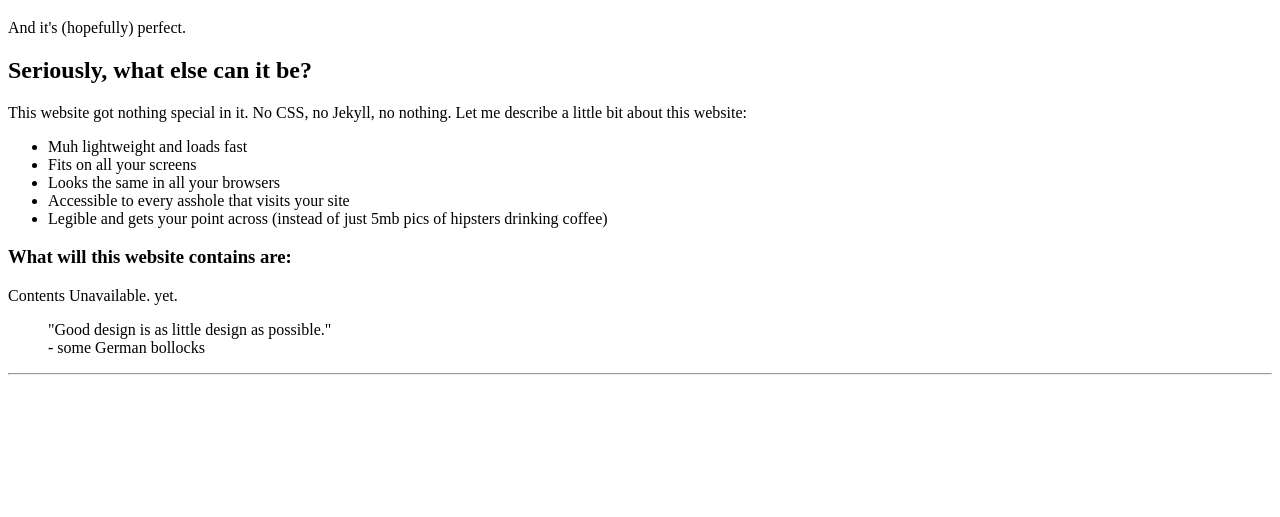
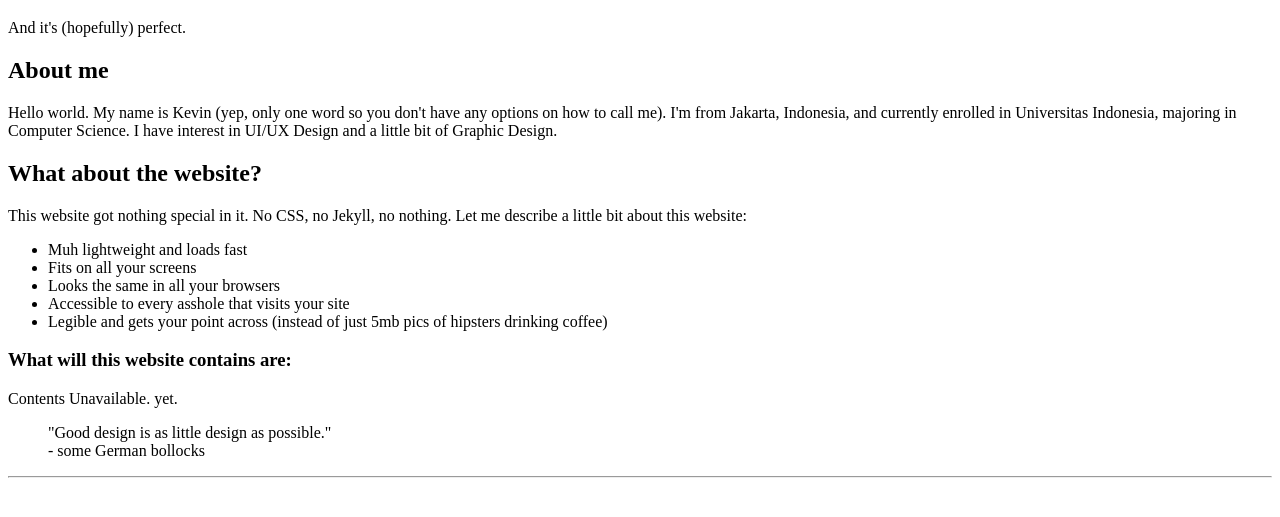
Before and after one commit to vnctkevin/os212, a plain HTML site: page index.html in a window 1280 px wide. Shown: the part 61-578 px from the top of the page. Drawn offline with Linux system fonts and the light colour scheme.

Commit message:
Update on index.html

```diff
--- a/index.html
+++ b/index.html
@@ -16,7 +16,11 @@
         <aside>And it's (hopefully) perfect.</aside>
     </header>
 
-        <h2>Seriously, what else can it be?</h2>
+        <h2>About me</h2>
+
+        <p>Hello world. My name is Kevin (yep, only one word so you don't have any options on how to call me). I'm from Jakarta, Indonesia, and currently enrolled in Universitas Indonesia, majoring in Computer Science. I have interest in UI/UX Design and a little bit of Graphic Design. </p>
+
+        <h2>What about the website?</h2>
 
         <p>This website got nothing special in it. No CSS, no Jekyll, no nothing. Let me describe a little bit about this website:</p>
 
```
